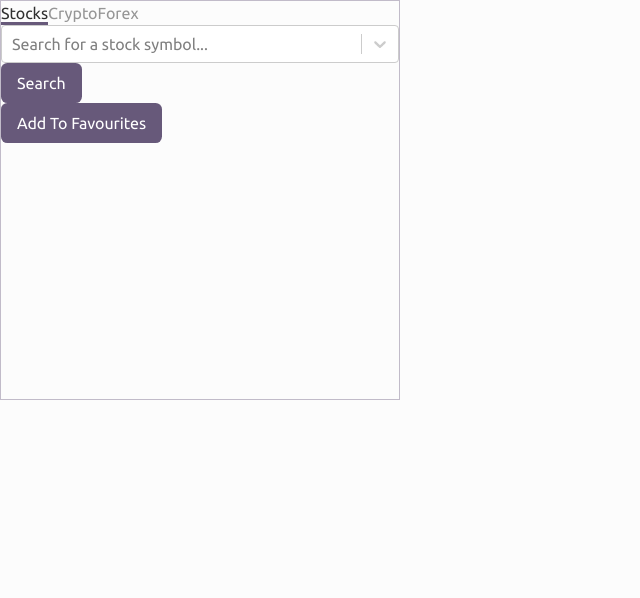
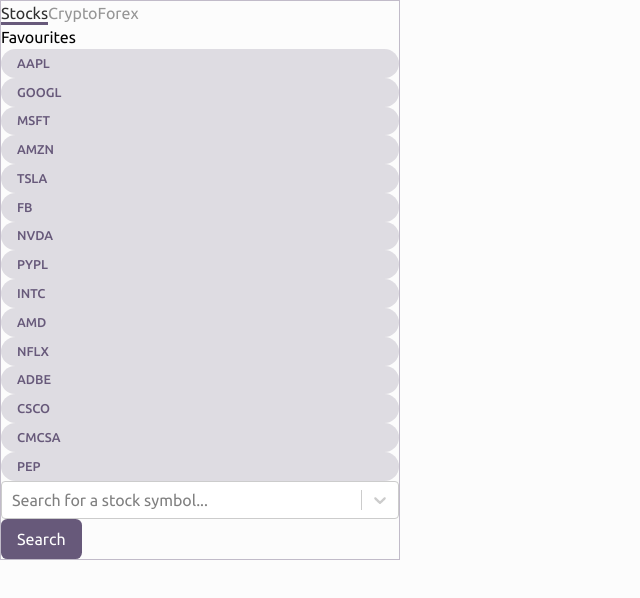
Before and after one commit to rishikesh-suvarna/price-peek-extension, a React (Vite) app: page / in a window 1280 px wide. Shown: the top 598 px of the page, without its empty margins (0-640 px from the left). Built offline with nearby package versions, Linux system fonts and the light colour scheme; no server answers.

Commit message:
feat: Integrate sonner for toast notifications and refactor favorites management

```diff
--- a/package.json
+++ b/package.json
@@ -18,6 +18,7 @@
     "react-hook-form": "^7.53.0",
     "react-select": "^5.8.1",
     "sass": "^1.79.5",
+    "sonner": "^1.7.0",
     "yup": "^1.4.0"
   },
   "devDependencies": {
--- a/src/App.tsx
+++ b/src/App.tsx
@@ -1,8 +1,17 @@
+import { Toaster } from 'sonner';
 import Tabs from './components/Tabs/Tabs';
 
 const App: React.FC = () => {
   return (
     <main>
+      <Toaster
+        position='bottom-center'
+        toastOptions={{
+          style: {
+            padding: '.8rem',
+          }
+        }}
+      />
       <Tabs />
     </main>
   );
--- a/src/apis/api.ts
+++ b/src/apis/api.ts
@@ -13,7 +13,7 @@
     return useQuery({
         queryKey: ["fetch-stock-data", fn, symbol, interval],
         queryFn: () => axios.get(`${API_URL}?${searchParams.toString()}`),
-        enabled: !!symbol,
+        enabled: false,
     });
 }
 
@@ -25,3 +25,17 @@
 
     return axios.get(`${API_URL}?${searchParams.toString()}`);
 }
+
+
+export function useFetchTimeSeries(fn: string, symbol: string | null) {
+    const searchParams = new URLSearchParams();
+    searchParams.append("function", fn);
+    searchParams.append("symbol", symbol!);
+    searchParams.append("apikey", API_KEY!);
+
+    return useQuery({
+        queryKey: ["fetch-time-series", fn, symbol],
+        queryFn: () => axios.get(`${API_URL}?${searchParams.toString()}`),
+        enabled: !!symbol,
+    });
+}
--- a/src/components/Stocks/Stocks.tsx
+++ b/src/components/Stocks/Stocks.tsx
@@ -2,24 +2,43 @@
 import { yupResolver } from "@hookform/resolvers/yup";
 import { StockSearchFormSchema, StockSearchFormValues } from "../../schemas/stock-search-schema";
 import { useCallback, useEffect, useState } from "react";
-import { searchStockData, useFetchStockData } from "../../apis/api";
+import { searchStockData, useFetchStockData, useFetchTimeSeries } from "../../apis/api";
 import Spinner from "../Common/Spinner";
 import CompanyDetails from "./CompanyDetails";
 import Async from "react-select/async";
 import debounce from "../../utils/debounce";
-import { getFavoriteStocks, saveFavoriteStocks } from "../../utils/chome-storage";
+import { storage } from "../../utils/storage";
+import { toast } from "sonner";
 
+const DEFAULT_FAVOURITES: string[] = [
+    "AAPL",
+    "GOOGL",
+    "MSFT",
+    "AMZN",
+    "TSLA",
+    "FB",
+    "NVDA",
+    "PYPL",
+    "INTC",
+    "AMD",
+    "NFLX",
+    "ADBE",
+    "CSCO",
+    "CMCSA",
+    "PEP",
+];
 
 const Stocks = () => {
     const [symbol, setSymbol] = useState<string | null>(null);
     const { data, isLoading, error } = useFetchStockData("OVERVIEW", symbol);
+    const { data: timeSeriesData } = useFetchTimeSeries("TIME_SERIES_DAILY", symbol);
+    const [favourites, setFavourites] = useState<string[]>(DEFAULT_FAVOURITES);
 
     const { control, handleSubmit, formState: { errors } } = useForm<StockSearchFormValues>({
         resolver: yupResolver(StockSearchFormSchema),
     });
 
     const onSubmit = (data: StockSearchFormValues) => {
-        console.log(data)
         setSymbol(data.stock_symbol.value);
     }
 
@@ -36,26 +55,64 @@
             }));
             callback(results);
         }, 1000),
-        []
+        [debounce]
     )
 
-    const addToFavourites = () => {
-        if(data) {
-            console.log(data.data)
-            saveFavoriteStocks("favoriteStocks", [data.data.symbol]);
-        } else {
-            console.error("No data to save to favourites");
+    const addToFavourites = (symbol: string) => {
+        try {
+            if(symbol) {
+                const favouritesMap = new Set(favourites);
+                if(favouritesMap.has(symbol)) {
+                    toast.error("Stock already in favourites");
+                    return;
+                }
+                storage.set({ favouriteStocks: [...favourites, symbol] });
+                toast.success("Stock added to favourites");
+            } else {
+                console.error("No data to save to favourites");
+                toast.error("An error occurred while saving to favourites");
+            }
+        } catch (error) {
+            console.error("An error occurred while saving to favourites", error);
+            toast.error("An error occurred while saving to favourites");
         }
     }
 
+    const fetchFavoriteStocks = async () => {
+        const stocks = await storage.get(['favouriteStocks']);
+        setFavourites(stocks.favouriteStocks || DEFAULT_FAVOURITES);
+        toast.success("Favourites fetched");
+    };
+
     useEffect(() => {
-        const stocks = getFavoriteStocks("favoriteStocks");
-        console.info(stocks)
+        fetchFavoriteStocks();
     }, [])
+
+    useEffect(() => {
+        console.log(timeSeriesData)
+    },[timeSeriesData])
 
 
     return (
         <div className="stocks-wrapper">
+            <div className="favourites-wrapper mb-4">
+                <h2 className="text-lg font-bold mb-2">Favourites</h2>
+                {
+                    favourites.length > 0 ? (
+                        <ul className="flex overflow-scroll items-center gap-1 pills-wrapper">
+                            {favourites.map((stock, index) => (
+                                <li key={index} className="item-pills">
+                                    <button className="flex items-center gap-2" onClick={() => setSymbol(stock)}>
+                                        {stock}
+                                    </button>
+                                </li>
+                            ))}
+                        </ul>
+                    ) : (
+                        <p>No favourites found</p>
+                    )
+                }
+           </div>
             <form onSubmit={handleSubmit(onSubmit)}>
                 <Controller
                     control={control}
@@ -76,8 +133,12 @@
                 {errors.stock_symbol && <div className="text-red-500 mt-2 text-[10px] uppercase font-bold">Please select a stock symbol</div>}
                 <button disabled={isLoading} className="w-full btn mt-2">Search</button>
             </form>
-            <button onClick={addToFavourites} className="w-full btn mt-2">Add To Favourites</button>
-
+            {
+                data &&
+                (
+                    <button onClick={() => addToFavourites(data.data[`Symbol`])} className="w-full btn mt-2">Add To Favourites</button>
+                )
+            }
             {
                 isLoading && <Spinner classnames="mt-4" />
             }
--- a/src/styles/App.scss
+++ b/src/styles/App.scss
@@ -67,6 +67,27 @@
     }
 }
 
+.pills-wrapper {
+    &::-webkit-scrollbar {
+        height: .2rem;
+        width: 100%;
+        display: none;
+    }
+    &::-webkit-scrollbar-thumb {
+        background-color: $primary;
+        border-radius: 1rem;
+        height: .2rem;
+    }
+    .item-pills {
+        padding: .3rem 1rem;
+        font-size: .8rem;
+        font-weight: 500;
+        color: $primary;
+        background-color: rgba($color: $primary, $alpha: .2);
+        border-radius: 10rem;
+    }
+}
+
 section.tabs {
     button {
         &.tab-buttons {
--- a/src/utils/chome-storage.ts
+++ /dev/null
@@ -1,14 +0,0 @@
-export const saveFavoriteStocks = (key: string, stocks: string[]) => {
-  chrome.storage.local.set({ [key]: stocks }, () => {
-    console.info('Favorite stocks saved under key:', key, stocks);
-  });
-};
-
-export const getFavoriteStocks = (key: string) => {
-  if (chrome && chrome.storage) {
-    chrome.storage.local.get(key, (result) => {
-      const favoriteStocks = result.favoriteStocks || [];
-      return favoriteStocks;
-    });
-  }
-};
--- /dev/null
+++ b/src/utils/storage.ts
@@ -0,0 +1,72 @@
+/* eslint-disable @typescript-eslint/no-explicit-any */
+interface Storage {
+  get: (keys: string[]) => Promise<Record<string, any>>;
+  set: (items: Record<string, any>) => Promise<void>;
+  clear: () => Promise<void>;
+}
+
+class ChromeStorage implements Storage {
+  async get(keys: string[]): Promise<Record<string, any>> {
+    return new Promise((resolve, reject) => {
+      chrome.storage.local.get(keys, (result) => {
+        if (chrome.runtime.lastError) {
+          reject(chrome.runtime.lastError);
+        } else {
+          resolve(result);
+        }
+      });
+    });
+  }
+
+  async set(items: Record<string, any>): Promise<void> {
+    return new Promise((resolve, reject) => {
+      chrome.storage.local.set(items, () => {
+        if (chrome.runtime.lastError) {
+          reject(chrome.runtime.lastError);
+        } else {
+          resolve();
+        }
+      });
+    });
+  }
+
+  async clear(): Promise<void> {
+    return new Promise((resolve, reject) => {
+      chrome.storage.local.clear(() => {
+        if (chrome.runtime.lastError) {
+          reject(chrome.runtime.lastError);
+        } else {
+          resolve();
+        }
+      });
+    });
+  }
+}
+
+class MockStorage implements Storage {
+  async get(keys: string[]): Promise<Record<string, any>> {
+    const result: Record<string, any> = {};
+    keys.forEach((key) => {
+      const value = localStorage.getItem(key);
+      if (value) {
+        result[key] = JSON.parse(value);
+      }
+    });
+    return result;
+  }
+
+  async set(items: Record<string, any>): Promise<void> {
+    Object.keys(items).forEach((key) => {
+      localStorage.setItem(key, JSON.stringify(items[key]));
+    });
+  }
+
+  async clear(): Promise<void> {
+    localStorage.clear();
+  }
+}
+
+
+const isProduction = import.meta.env.MODE === 'production';
+
+export const storage: Storage = isProduction ? new ChromeStorage() : new MockStorage();
```
Also changed, not shown: 2 other files (tests, documents, lock files or other folders).
